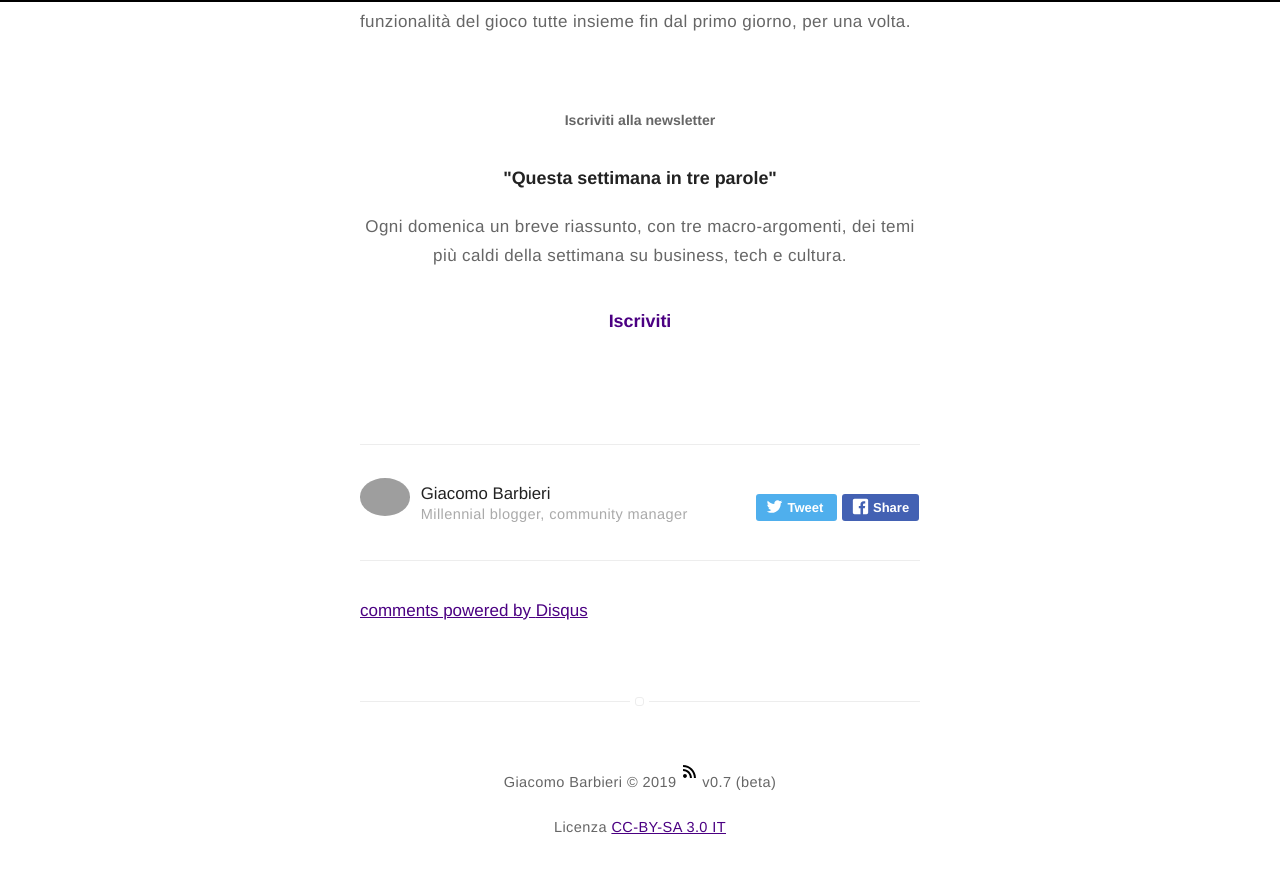
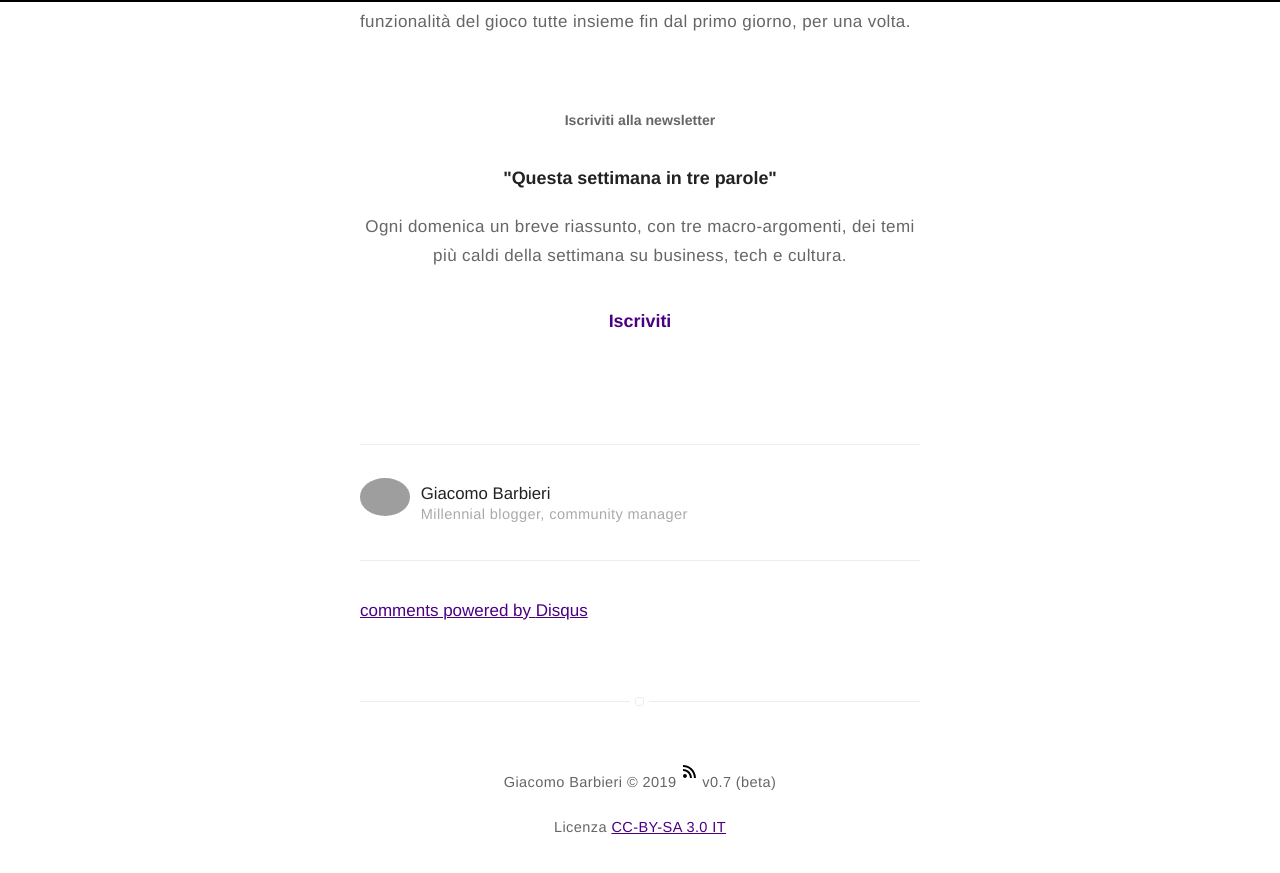
Before and after one commit to iJaack/Jaack, a Jekyll site: the page built from _posts/2019-09-05-multiplayer-ritardo-cyberpunk.markdown, in a window 1280 px wide and 900 px high, scrolled down 1131 px. Shown: the top 873 px of the window. Built offline with Jekyll 4.4.1, drawn with Linux system fonts in a browser that asks for light colours; comment, search, counter and statistics services are not loaded.

Commit message:
Tolti riferimenti ai social in box autore

```diff
--- a/_includes/author.html
+++ b/_includes/author.html
@@ -7,10 +7,10 @@
         <h4 class="name">{{ site.authors[page.author].name }}</h4>
         <p class="bio">{{ site.authors[page.author].bio }}</p>
 
-        <div class="share">
+        <!-- <div class="share">
             <!-- Note: Only use three share links if your site width is set to large -->
             <!-- If site width is set to normal, you may choose any two share links -->
-            <a class="twitter" href="https://twitter.com/intent/tweet?text={{ site.url }}{{ page.url }} - {{ page.title }} by @{{ site.authors[page.author].twitter }}">
+            <!-- <a class="twitter" href="https://twitter.com/intent/tweet?text={{ site.url }}{{ page.url }} - {{ page.title }} by @{{ site.authors[page.author].twitter }}">
                 <svg class="icon icon-twitter"><use xlink:href="#icon-twitter"></use></svg><span class="icon-twitter">Tweet</span>
             </a>
 
@@ -25,6 +25,6 @@
             <!-- <a class="reddit" href="https://reddit.com/submit?url={{ site.url }}{{ page.url }}&amp;title={{ page.title }}" target="_blank">
                 <svg class="icon icon-reddit"><use xlink:href="#icon-reddit"></use></svg><span class="icon-reddit">Share</span>
             </a> -->
-        </div>
+        <!-- </div> -->
     </div>
 </section>
```
